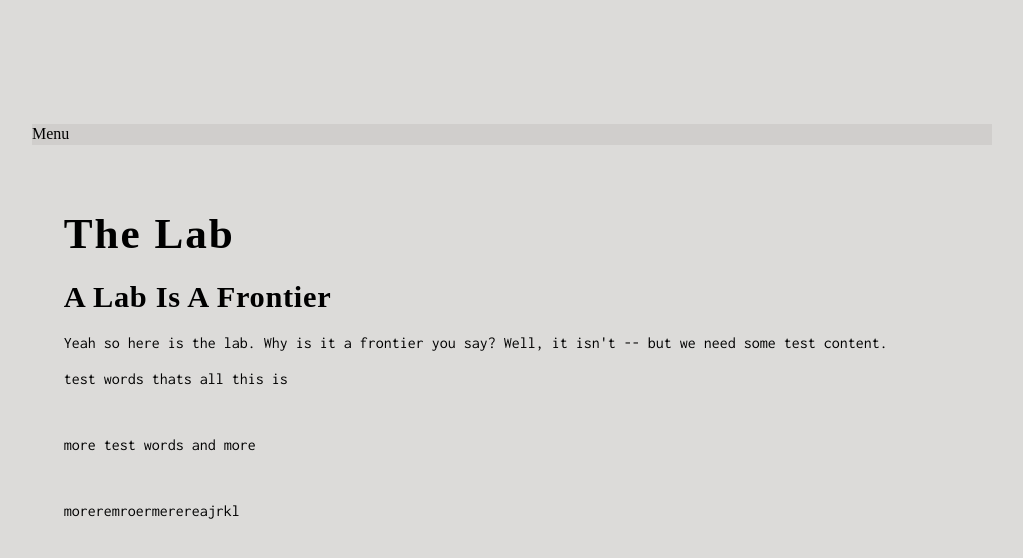
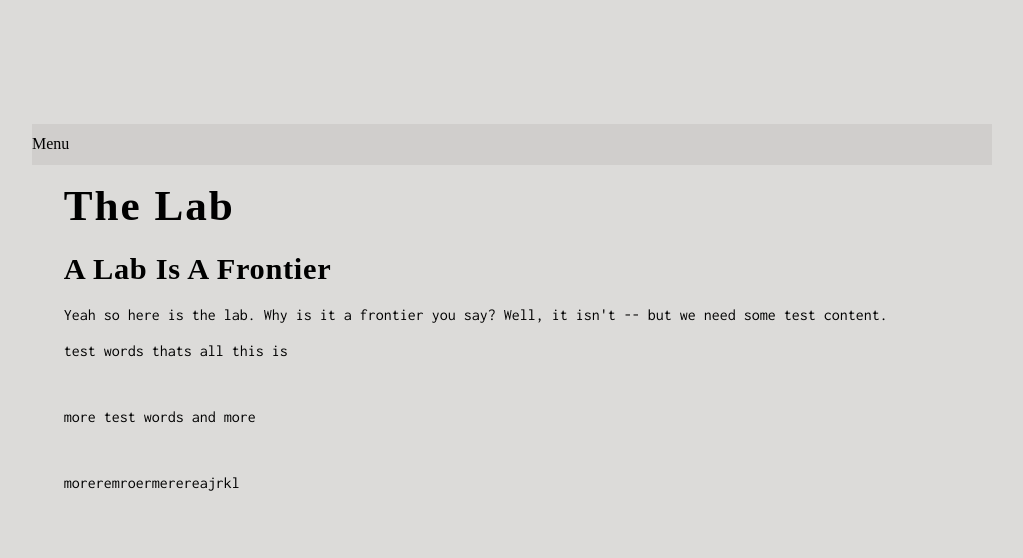
Before and after one commit to msawangwan/msawangwan.github.io, a Jekyll site: the page built from index.html, in a window 1280 px wide. Shown: the top 558 px of the page, without its empty margins (128-1151 px from the left). Built offline with Jekyll 4.4.1, drawn with Linux system fonts in a browser that asks for light colours; some web fonts are replaced.

Commit message:
margins adjusted

```diff
--- a/css/default-large.css
+++ b/css/default-large.css
@@ -11,7 +11,8 @@
 
   .nav-persistant {
     max-width: 100%;
-    margin: 5% auto;
+    margin: 5% 0 auto;
+    padding: 10px 0;
     position: static;
     text-align: left;
     display: inline-block;
```
